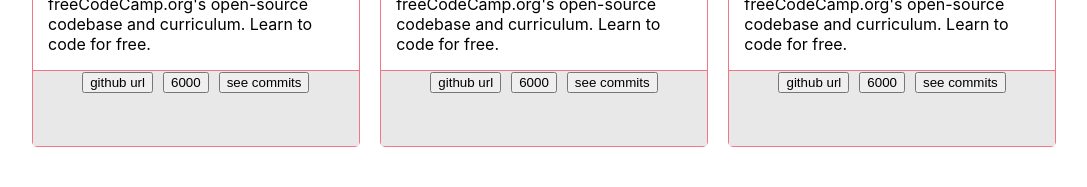
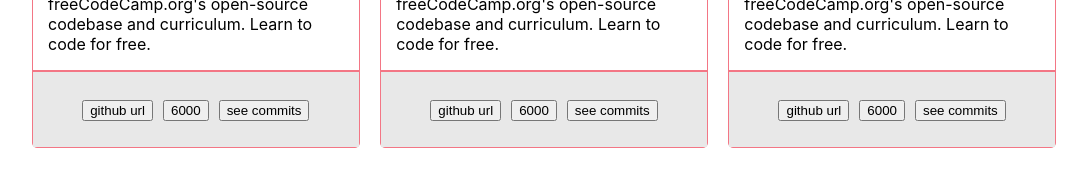
Before and after one commit to AleaQ/github-api-react, a React (Create React App) app: page / in a window 1280 px wide. Shown: the part 247-434 px from the top of the page, without its empty margins (96-1183 px from the left). Built offline with nearby package versions, Linux system fonts and the light colour scheme.

Commit message:
set up grid for button footers

```diff
--- a/src/components/card/card.scss
+++ b/src/components/card/card.scss
@@ -55,9 +55,13 @@
   display: grid;
   grid-template-columns: repeat(3, auto);
   background: #e8e8e8;
-  border-top: 1px solid rgb(243, 118, 133);
+  border-top: 2px solid rgb(243, 118, 133);
   grid-area: footer;
   justify-content: center;
-  grid-gap: 10px;
+  grid-column-gap: 10px;
   height: 75px;
 }
+
+.card-button {
+  grid-row: 2 / auto;
+}
```
